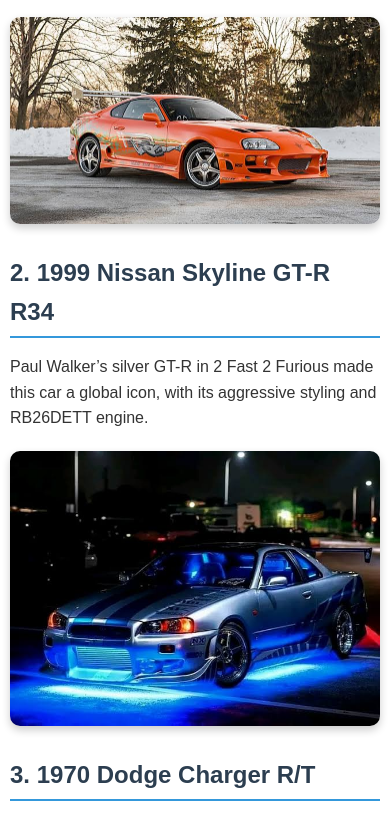
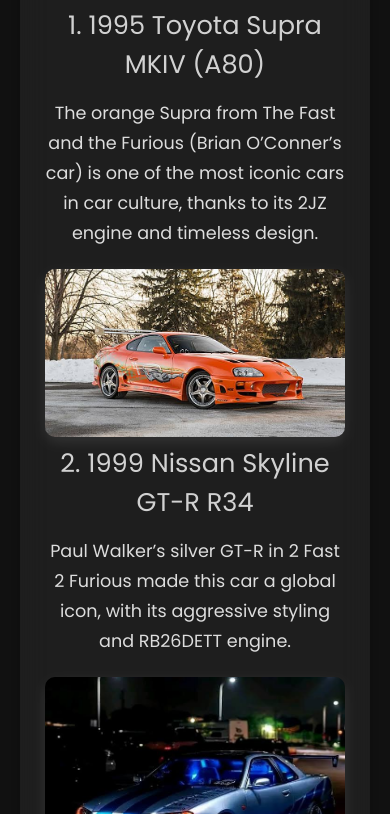
Before and after one commit to TTTHEMAN12579/t, a plain HTML site: page index.html in a window 390 px wide. Shown: the part 419-1233 px from the top of the page. Drawn offline with Linux system fonts and the light colour scheme.

Commit message:
Update styles for cars.css

```diff
--- a/styles for cars.css
+++ b/styles for cars.css
@@ -1,119 +1,146 @@
-/* General Styles */
-body {
-  font-family: 'Arial', sans-serif;
-  line-height: 1.6;
+@import url('https://fonts.googleapis.com/css2?family=Poppins:wght@300;400;600&display=swap');
+
+* {
   margin: 0;
   padding: 0;
-  background-color: #f4f4f4;
-  color: #333;
+  box-sizing: border-box;
 }
 
-h1, h2 {
-  color: #2c3e50;
+body {
+  font-family: 'Poppins', sans-serif;
+  background: #121212;
+  color: #fff;
+  display: flex;
+  align-items: center;
+  justify-content: center;
+  min-height: 100vh;
+  flex-direction: column;
+  padding: 20px;
+  text-align: center;
 }
 
+/* --- Elegant Header --- */
 h1 {
-  text-align: center;
-  font-size: 2.5rem;
-  margin-top: 20px;
+  font-size: 3rem;
+  font-weight: 700;
+  text-transform: uppercase;
+  background: linear-gradient(to right, #e74c3c, #3498db);
+  -webkit-background-clip: text;
+  -webkit-text-fill-color: transparent;
   margin-bottom: 20px;
 }
 
 h2 {
   font-size: 1.8rem;
-  margin-top: 30px;
-  margin-bottom: 10px;
-  border-bottom: 2px solid #3498db;
-  padding-bottom: 5px;
+  font-weight: 500;
+  color: #ffffff;
+  opacity: 0.8;
+  margin-bottom: 15px;
 }
 
+/* --- Glassmorphism Container --- */
+.container {
+  max-width: 900px;
+  background: rgba(255, 255, 255, 0.05);
+  border-radius: 12px;
+  backdrop-filter: blur(15px);
+  box-shadow: 0 8px 20px rgba(0, 0, 0, 0.3);
+  padding: 40px;
+  transition: all 0.3s ease-in-out;
+}
+
+.container:hover {
+  transform: translateY(-5px);
+  box-shadow: 0 12px 25px rgba(0, 0, 0, 0.4);
+}
+
+/* --- Stylish Paragraphs --- */
 p {
-  font-size: 1.1rem;
+  font-size: 1.2rem;
+  color: #ddd;
+  line-height: 1.7;
   margin-bottom: 20px;
 }
 
-/* Container for Content */
-.container {
-  max-width: 1200px;
-  margin: 0 auto;
-  padding: 20px;
-  background-color: #fff;
-  box-shadow: 0 0 10px rgba(0, 0, 0, 0.1);
-}
-
-/* Image Styles */
+/* --- Modern Image Styling --- */
 img {
-  width: 500px; /* Set the same width as the first image */
-  height: 300px; /* Set the same height as the first image */
-  object-fit: cover; /* Ensures the image covers the area without distortion */
-  display: block;
-  margin: 20px auto;
+  width: 100%;
+  max-width: 550px;
+  height: auto;
   border-radius: 10px;
-  box-shadow: 0 4px 8px rgba(0, 0, 0, 0.2);
-  transition: transform 0.3s ease, box-shadow 0.3s ease;
+  box-shadow: 0 5px 15px rgba(255, 255, 255, 0.1);
+  transition: transform 0.4s ease, box-shadow 0.4s ease;
 }
 
 img:hover {
   transform: scale(1.05);
-  box-shadow: 0 6px 12px rgba(0, 0, 0, 0.3);
+  box-shadow: 0 10px 30px rgba(255, 255, 255, 0.2);
 }
 
-/* Responsive Design */
+/* --- Animated Button --- */
+.button {
+  display: inline-block;
+  padding: 14px 35px;
+  font-size: 1rem;
+  font-weight: 600;
+  letter-spacing: 1px;
+  color: #fff;
+  background: linear-gradient(to right, #e74c3c, #ff5733);
+  border: none;
+  border-radius: 8px;
+  cursor: pointer;
+  text-transform: uppercase;
+  text-decoration: none;
+  transition: all 0.3s ease-in-out;
+}
+
+.button:hover {
+  background: linear-gradient(to right, #c0392b, #ff3030);
+  transform: translateY(-3px);
+  box-shadow: 0 5px 15px rgba(231, 76, 60, 0.5);
+}
+
+/* --- Responsive Design --- */
 @media (max-width: 768px) {
   h1 {
-    font-size: 2rem;
+    font-size: 2.5rem;
   }
 
   h2 {
-    font-size: 1.5rem;
+    font-size: 1.6rem;
   }
 
   p {
-    font-size: 1rem;
+    font-size: 1.1rem;
   }
 
   .container {
-    padding: 10px;
+    padding: 25px;
   }
 
-  img {
-    width: 100%; /* Make images responsive on smaller screens */
-    height: auto; /* Maintain aspect ratio */
+  .button {
+    padding: 12px 28px;
   }
 }
 
-/* Button Style (Optional) */
-.button {
-  display: inline-block;
-  padding: 10px 20px;
-  font-size: 1rem;
-  color: #fff;
-  background-color: #3498db;
-  border: none;
-  border-radius: 5px;
-  cursor: pointer;
-  text-align: center;
-  text-decoration: none;
-  transition: background-color 0.3s ease;
-}
-
-.button:hover {
-  background-color: #2980b9;
-}
-
+/* --- Footer --- */
 footer {
   text-align: center;
-  padding: 20px;
-  background-color: #2c3e50;
-  color: #fff;
   margin-top: 40px;
+  padding: 15px;
+  font-size: 1rem;
+  background: rgba(255, 255, 255, 0.05);
+  border-radius: 8px;
+  backdrop-filter: blur(8px);
 }
 
 footer a {
-  color: #3498db;
+  color: #ff5733;
   text-decoration: none;
+  transition: color 0.3s ease-in-out;
 }
 
 footer a:hover {
+  color: #fff;
   text-decoration: underline;
 }
```
